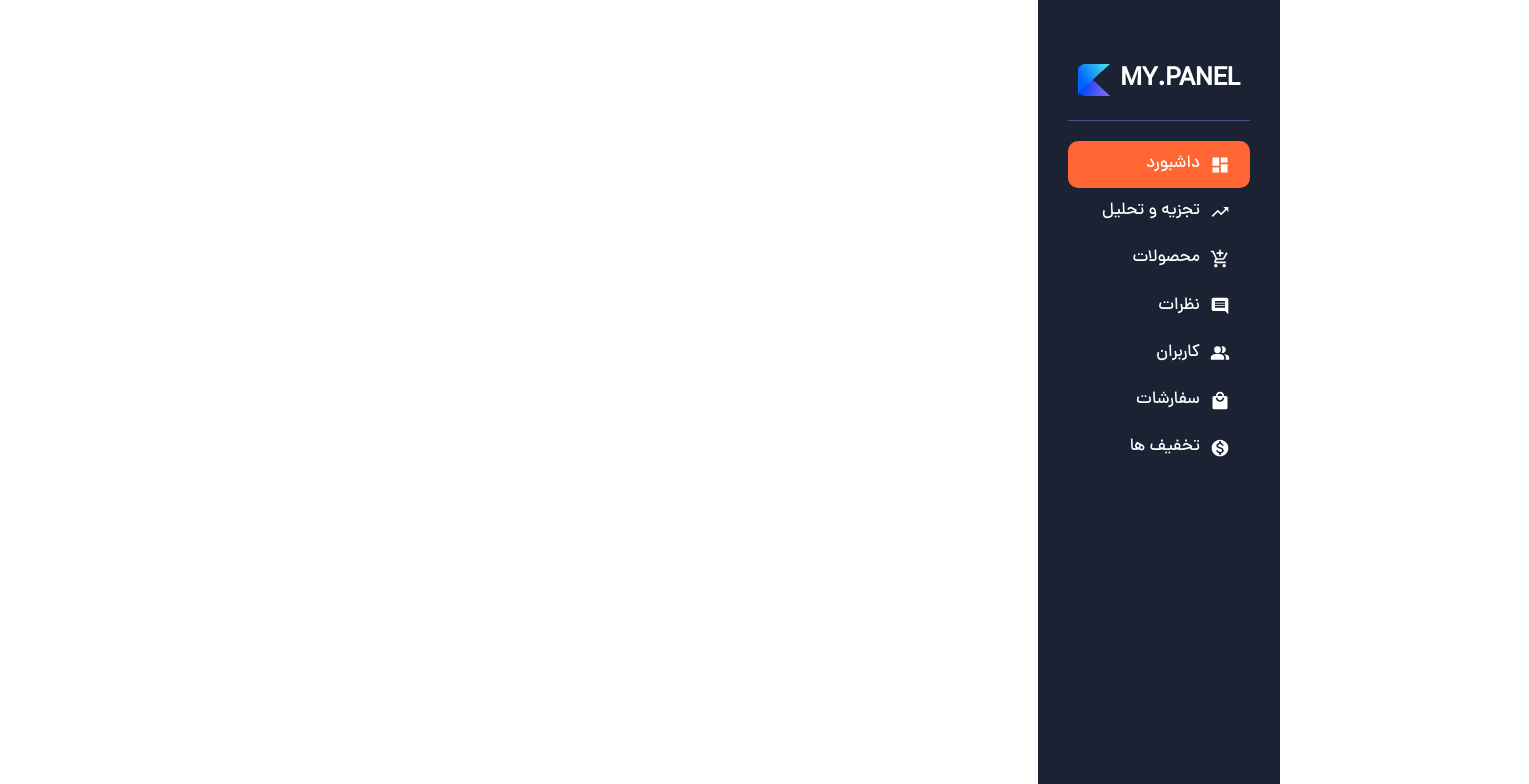
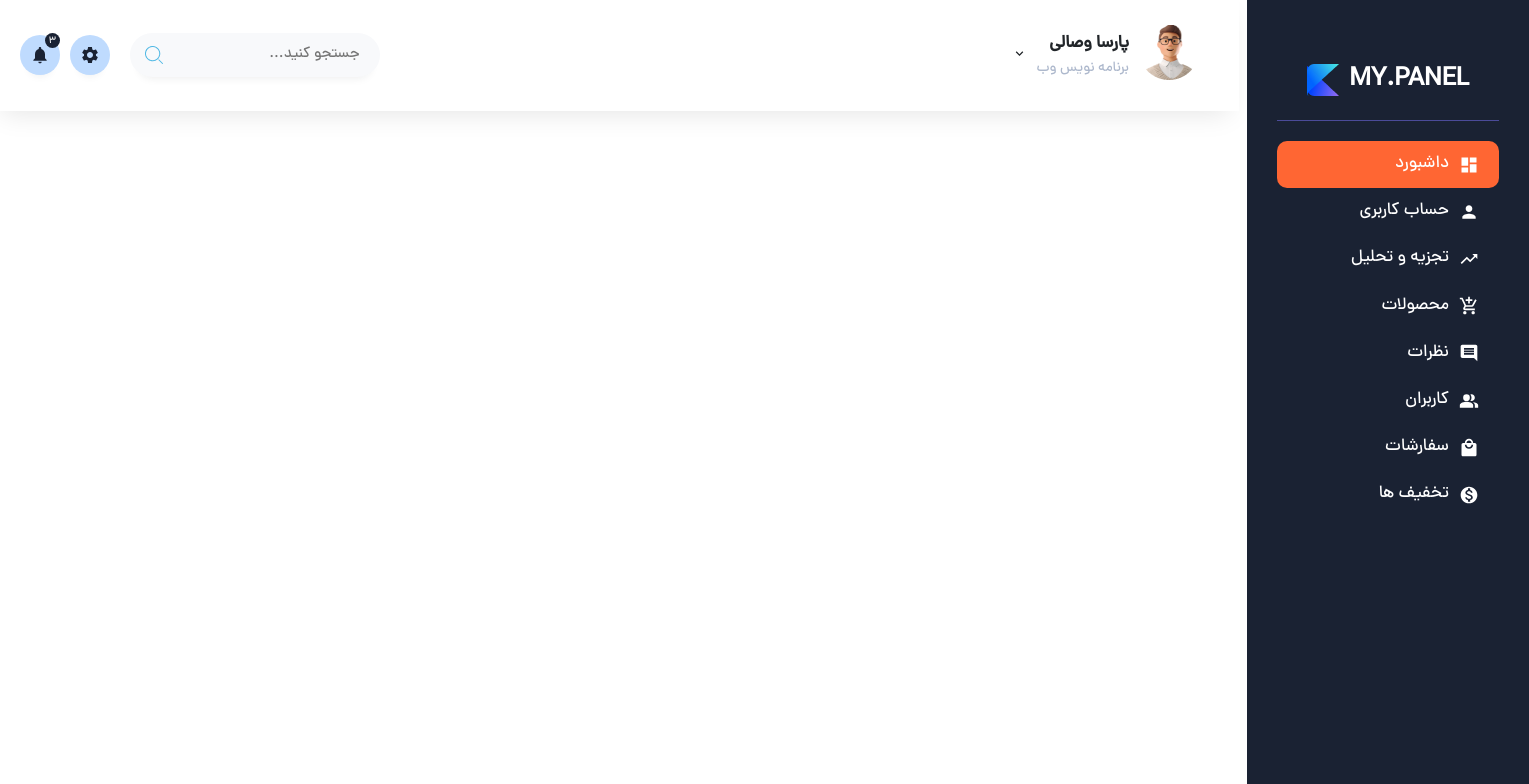
Before and after one commit to parsa-vesali/Cms, a React (Create React App) app: page / in a window 1280 px wide. Shown: the top 784 px of the page, 1529 px wide, since content can reach past the window. Built offline with nearby package versions, Linux system fonts and the light colour scheme.

Commit message:
navbar created

```diff
--- /dev/null
+++ b/src/App.css
@@ -0,0 +1,4 @@
+.main {
+   flex: 4;
+   margin-right: 29rem;
+}
--- a/src/App.js
+++ b/src/App.js
@@ -1,7 +1,14 @@
 import React from 'react'
 import SideBar from './Components/SideBar/SideBar'
+import NavBar from './Components/NavBar/NavBar'
+import './App.css'
 export default function App() {
   return (
-    <SideBar />
+    <>
+      <SideBar />
+      <div className='main'>
+        <NavBar />
+      </div>
+    </>
   )
 }
--- /dev/null
+++ b/src/Components/NavBar/NavBar.css
@@ -0,0 +1,100 @@
+.nav {
+    width: 204%;
+    display: flex;
+    align-items: center;
+    justify-content: space-between;
+    background-color: var(--white-color);
+    box-shadow: rgba(0, 0, 0, 0.1) -4px 9px 25px -6px;;
+    padding: 2rem 4rem;
+}
+.nav__right {
+    display: flex;
+    align-items: center;
+    justify-content: space-between;
+}
+
+.nav__profile {
+    display: flex;
+    align-items: center;
+    justify-content: center;
+    column-gap: 1rem;
+    cursor: pointer;
+}
+.nav__profile-title {
+    font-size: 1.7rem;
+    font-weight: bold;
+}
+
+.nav__profile-subtitle {
+    font-size: 1.4rem;
+    color: var(--gray-color);
+}
+
+.nav__left {
+    display: flex;
+    align-items: center;
+    justify-content: center;
+    column-gap: 2rem;
+    margin-left : 2rem;
+}
+.nav__searchBox {
+    display: flex;
+    align-items: center;
+    justify-content: center;
+    position: relative;
+
+}
+
+.nav__searchBox-input{
+   width: 25rem;
+   background-color: #F8F9FB;
+   padding: 1rem 2rem;
+   border-radius: 3rem;
+   font-size: 1.5rem;
+   box-shadow: rgba(33, 35, 38, 0.1) 0px 10px 10px -10px;
+}
+.nav__searchBox-icon{
+    position: absolute;
+    left: 1.5rem;
+}
+
+.nav__icons {
+    display: flex;
+    align-items: center;
+    justify-content: center;
+    column-gap: 1rem;
+}
+
+
+.nav__icon {
+    position: relative;
+    width: 4rem;
+    height: 4rem;
+    border-radius: 50%;
+    display: flex;
+    align-items: center;
+    justify-content: center;
+    background-color:#bfdbfe;
+    cursor: pointer;
+    box-shadow: rgba(33, 35, 38, 0.1) 0px 10px 10px -10px;
+}
+.nav__notifications::after {
+    content: '3';
+    position: absolute;
+    top: -.2rem;
+    background-color: var(--dark-color);
+    color: var(--white-color);
+    width: 1.5rem;
+    height: 1.5rem;
+    border-radius: 50%;
+    display: flex;
+    align-items: center;
+    justify-content: center;
+    right: 0;
+    font-size: 1rem;
+}
+
+.nav__icon  svg {
+    font-size: 2rem !important;
+    color: var(--dark-color);
+}
--- /dev/null
+++ b/src/Components/NavBar/NavBar.jsx
@@ -0,0 +1,43 @@
+import React from 'react'
+import SettingsIcon from '@mui/icons-material/Settings';
+import NotificationsIcon from '@mui/icons-material/Notifications';
+import NightlightRoundIcon from '@mui/icons-material/NightlightRound';
+import FormControlLabel from '@mui/material/FormControlLabel';
+import KeyboardArrowDownIcon from '@mui/icons-material/KeyboardArrowDown';
+import Switch from '@mui/material/Switch';
+
+import './NavBar.css'
+export default function NavBar() {
+  return (
+    <nav className="nav">
+        <div className="nav__right">
+            <div className="nav__profile">
+                <span className='nav__profile-img'>
+                    <img src="./img/svg/admin.png" alt="profile img" />
+                </span>
+                <div  className="nav__profile-name">
+                    <h2 className='nav__profile-title'>پارسا وصالی</h2>
+                    <h2 className='nav__profile-subtitle'>برنامه نویس وب</h2>
+                </div>
+                <span className='nav__profile-icon'>
+                    <KeyboardArrowDownIcon />
+                </span>
+            </div>
+        </div>
+        <div className="nav__left">
+            <div className="nav__searchBox">
+                <input className='nav__searchBox-input' type="text" placeholder='جستجو کنید...' />
+                <img className='nav__searchBox-icon' src="./img/svg/search.png" />
+            </div>
+          <div className="nav__icons">
+          <span className='nav__icon'>
+                <SettingsIcon />
+            </span>
+            <span className='nav__icon nav__notifications'>
+                <NotificationsIcon />
+            </span>
+          </div>
+        </div>
+    </nav>
+  )
+}
--- a/src/Components/SideBar/SideBar.css
+++ b/src/Components/SideBar/SideBar.css
@@ -1,12 +1,12 @@
 .sidebar{
     position: fixed;
     height: 100vh;
-    flex: 2;
+    flex: 1;
     background-color: var(--dark-color);
     padding: 4rem 3rem;
 }
 .sidebar__logo{
-    padding: 2rem 1rem;
+    padding: 2rem 3rem;
     display: flex;
     align-items: center;
     justify-content: center;
--- a/src/Components/SideBar/SideBar.jsx
+++ b/src/Components/SideBar/SideBar.jsx
@@ -1,6 +1,7 @@
 import React from "react";
 import DashboardIcon from "@mui/icons-material/Dashboard";
 import TrendingUpIcon from "@mui/icons-material/TrendingUp";
+import PersonIcon from '@mui/icons-material/Person';
 import AddShoppingCartIcon from "@mui/icons-material/AddShoppingCart";
 import CommentIcon from "@mui/icons-material/Comment";
 import PeopleAltIcon from "@mui/icons-material/PeopleAlt";
@@ -24,6 +25,12 @@ export default function SideBar() {
           <a href="#" className="sidebar-link">
             <DashboardIcon />
             داشبورد
+          </a>
+        </li>
+        <li className="sidebar-item">
+          <a href="#" className="sidebar-link">
+            <PersonIcon />
+             حساب کاربری
           </a>
         </li>
         <li className="sidebar-item">
--- a/src/custom.css
+++ b/src/custom.css
@@ -15,6 +15,9 @@
 
 * , html , body {
     font-family: 'Dana';
+    box-sizing: border-box;
+    outline: none;
+    border: none;
 }
 
 html {
```
Also changed, not shown: public/img/svg/admin.png (added), public/img/svg/search.png (added).
